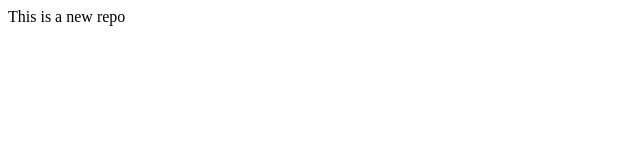
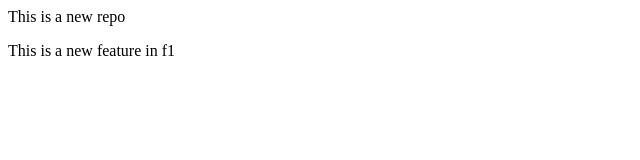
Before and after one commit to Rounakd323/localrepo, a plain HTML site: page index.html in a window 1280 px wide. Shown: the whole page, without its empty margins (0-640 px from the left). Drawn offline with Linux system fonts and the light colour scheme.

Commit message:
Added new feature in branch feature 1

```diff
--- a/index.html
+++ b/index.html
@@ -1 +1,2 @@
 <p>This is a new repo  </p>
+<p>This is a new feature in f1</p>
```
